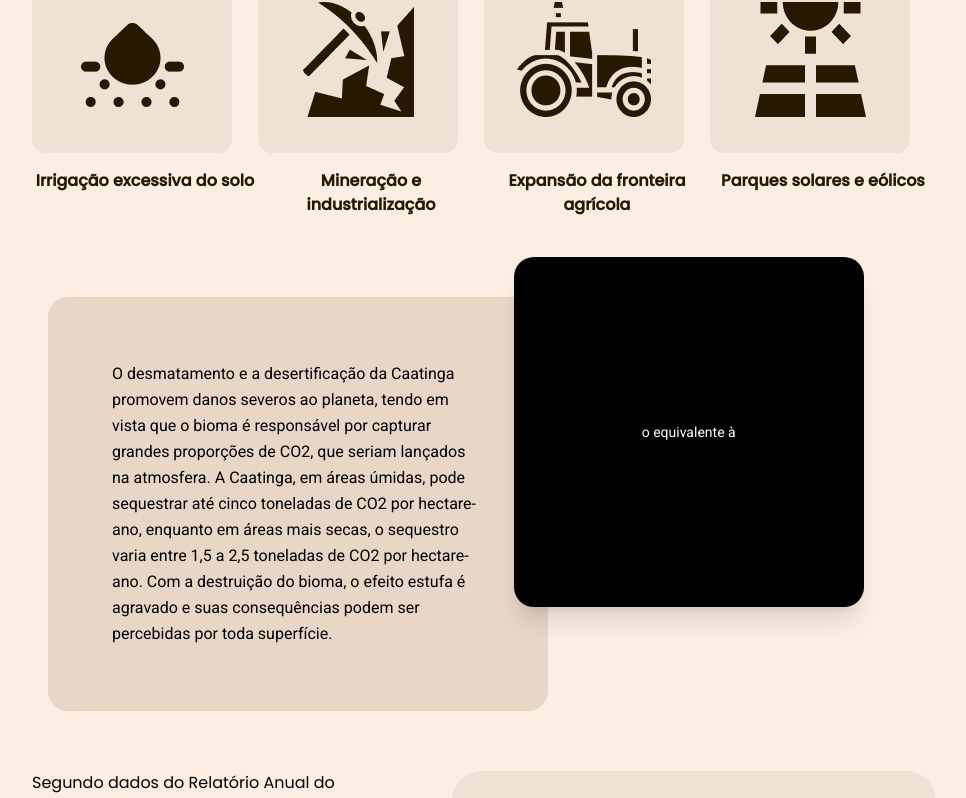
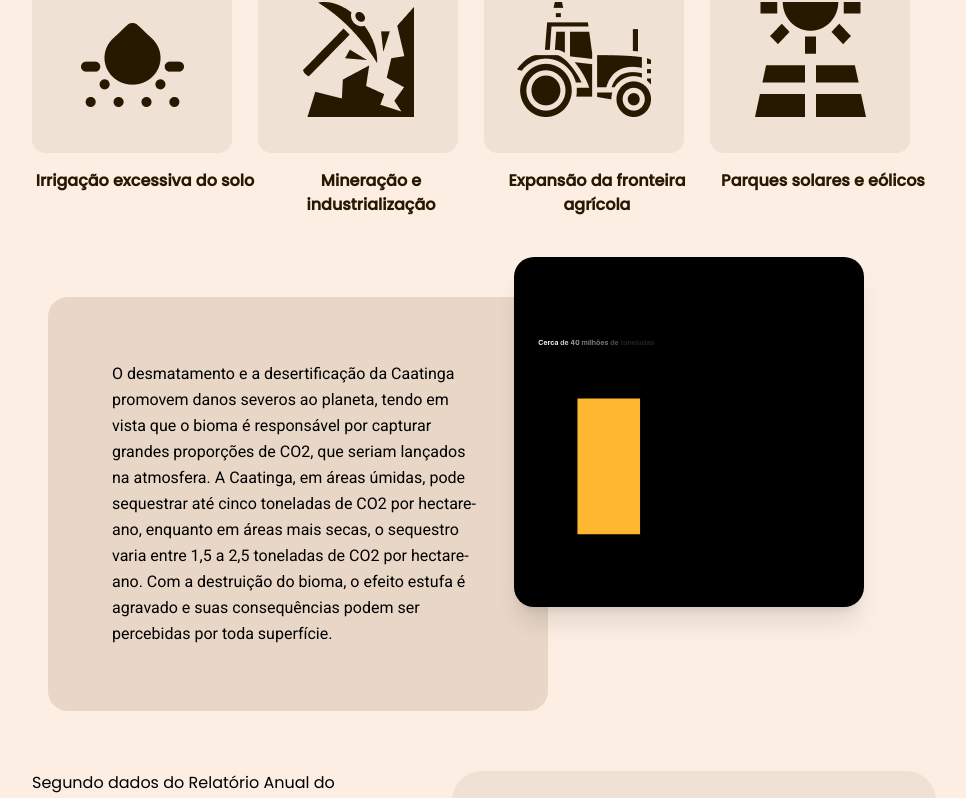
Before and after one commit to phdosilva/safs, a Next.js app: page / in a window 1280 px wide. Shown: the part 3068-3866 px from the top of the page, without its empty margins (156-1122 px from the left). Built offline with nearby package versions, Linux system fonts and the light colour scheme; a web font is replaced by a local one.

Commit message:
Add second animation

```diff
--- a/app/page.tsx
+++ b/app/page.tsx
@@ -16,6 +16,7 @@ import mineracao from "../public/mineracao.png";
 
 import PernambucoLoading from "./components/pernambucoLoading";
 import ImageCarousel from "./components/carousel";
+import CarbonSequestrationBreathingComparative from "./components/CarbonSequestrationBreathingComparative";
 
 const slides = [
   {
@@ -234,7 +235,7 @@ export default function Home() {
 
                 {/* Vídeo ou imagem sobreposta */}
                 <div className="lg:absolute right-[8%] top-[0%] bg-black w-[350px] h-[350px] rounded-[20px] z-20 flex items-center justify-center text-white text-center shadow-xl max-lg:mb-[-30px]">
-                  <p className="roboto-regular text-sm">o equivalente à</p>
+                  <CarbonSequestrationBreathingComparative />
                 </div>
               </div>
 
```
